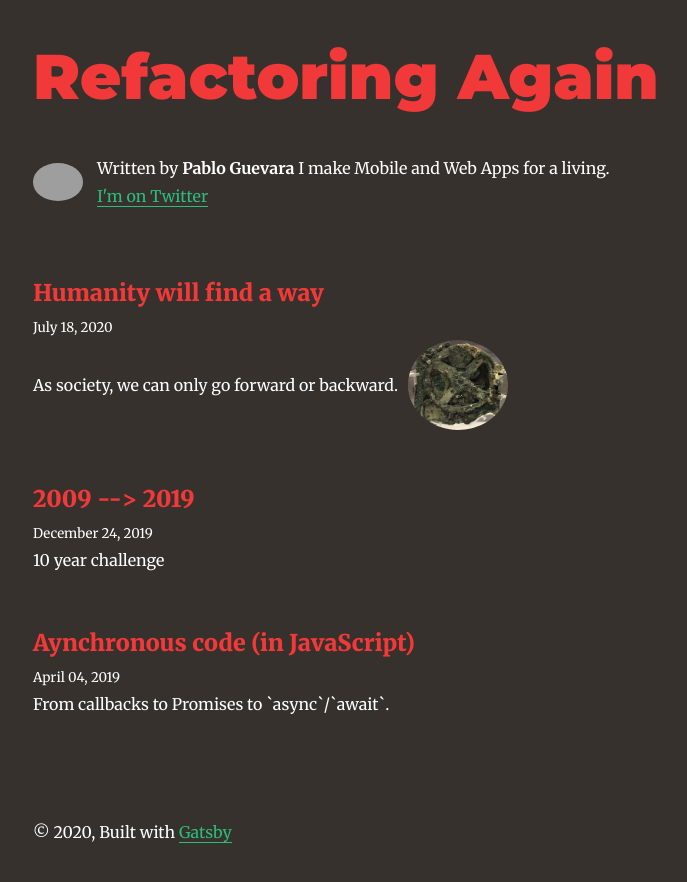
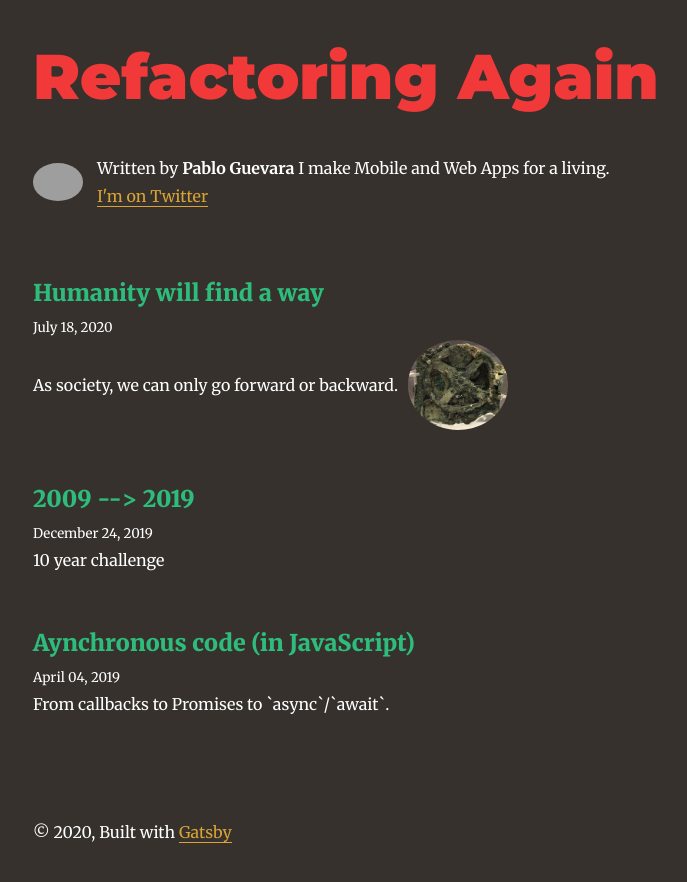
Before and after one commit to pablog178/pablog178.github.io, a Gatsby site: page / in a window 1280 px wide. Shown: the whole page, without its empty margins (292-979 px from the left). Built offline with nearby package versions, Linux system fonts and the light colour scheme; Gatsby itself is replaced by a stand-in of ours; some packages are replaced by stand-ins of ours; grey boxes are pictures that could not be loaded.

Commit message:
Update colors on the template

```diff
--- a/src/styles/global.css
+++ b/src/styles/global.css
@@ -3,10 +3,14 @@ body {
 	color: #FFFFFF;
 }
 
-h1, h2, h3 {
+h1 {
 	color: #F13939;
 }
 
-a {
+h2, h3 {
 	color: #2EBC7C;
 }
+
+a {
+	color: #D8A437
+}
```
